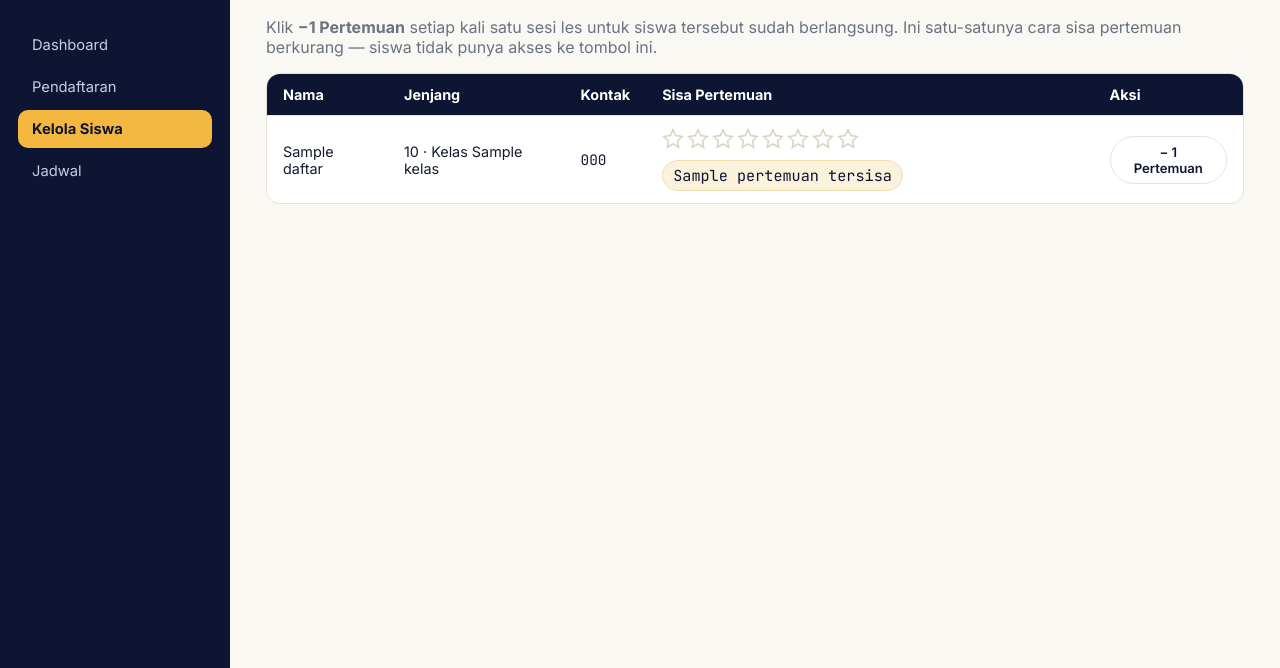
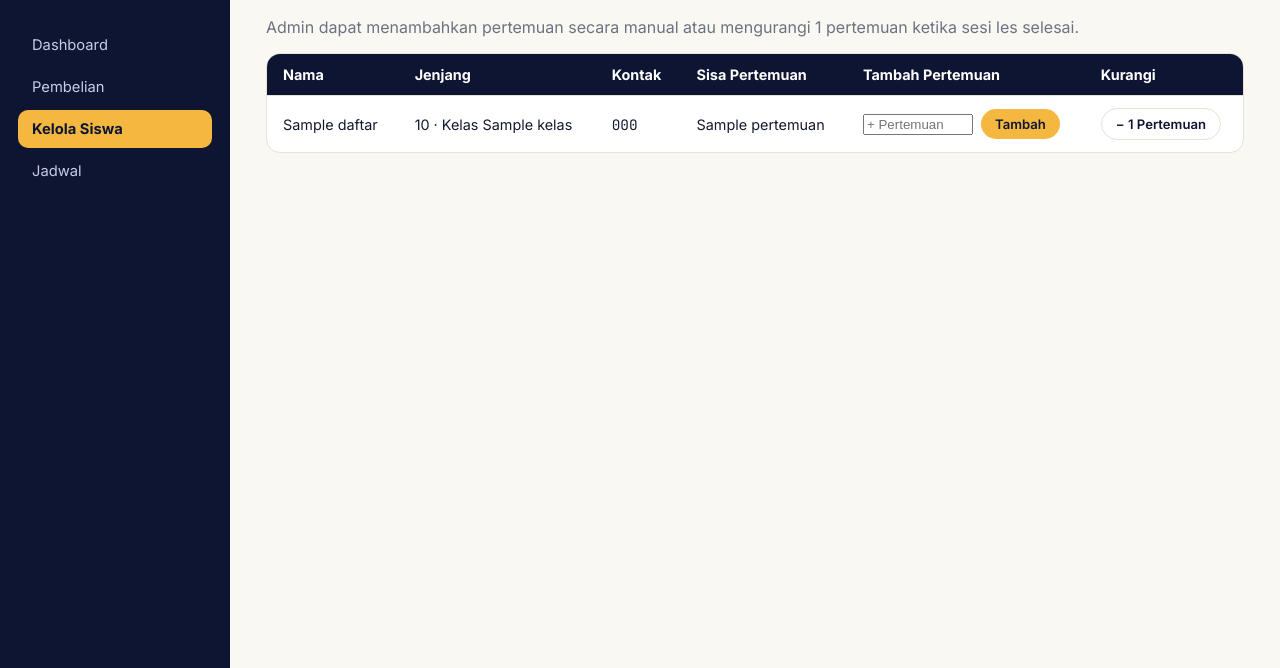
Before and after one commit to farhat884/Binar-Cerdas, a Flask app: template templates/admin/siswa.html in a window 1280 px wide. Shown: the part 127-795 px from the top of the page. Run offline with Flask 3, Linux system fonts and the light colour scheme; the template is opened without the code that fills it: most values are stand-ins (such as "Sample title", 1, 10 or a date in 2020); parts of the project's set-up code (start-up, migrations or seed data) failed here and were passed over.

Commit message:
Update siswa.html

```diff
--- a/templates/admin/siswa.html
+++ b/templates/admin/siswa.html
@@ -1,55 +1,259 @@
 {% extends "base.html" %}
+
 {% import "macros.html" as m %}
-{% block title %}Kelola Siswa — Admin Binar Cerdas{% endblock %}
+
+{% block title %}
+Kelola Siswa — Admin Binar Cerdas
+{% endblock %}
+
+
 {% block content %}
+
 <div class="dash">
+
   <aside class="dash-sidebar">
-    <div class="who">{{ session.get('name') }}</div>
-    <div class="role-tag">Admin</div>
+
+    <div class="who">
+      {{ session.get('name') }}
+    </div>
+
+    <div class="role-tag">
+      Admin
+    </div>
+
     <nav>
-      <a href="{{ url_for('admin.dashboard') }}">Dashboard</a>
-      <a href="{{ url_for('admin.pendaftaran') }}">Pendaftaran</a>
-      <a href="{{ url_for('admin.siswa') }}" class="active">Kelola Siswa</a>
-      <a href="{{ url_for('admin.jadwal') }}">Jadwal</a>
+
+      <a href="{{ url_for('admin.dashboard') }}">
+        Dashboard
+      </a>
+
+      <a href="{{ url_for('admin.pendaftaran') }}">
+        Pembelian
+      </a>
+
+      <a
+        href="{{ url_for('admin.siswa') }}"
+        class="active"
+      >
+        Kelola Siswa
+      </a>
+
+      <a href="{{ url_for('admin.jadwal') }}">
+        Jadwal
+      </a>
+
     </nav>
+
   </aside>
+
+
   <main class="dash-content">
-    <h1>Kelola Siswa</h1>
+
+    <h1>
+      Kelola Siswa
+    </h1>
+
     <p class="muted">
-      Klik <b>−1 Pertemuan</b> setiap kali satu sesi les untuk siswa tersebut sudah berlangsung.
-      Ini satu-satunya cara sisa pertemuan berkurang — siswa tidak punya akses ke tombol ini.
+
+      Admin dapat menambahkan pertemuan secara manual
+      atau mengurangi 1 pertemuan ketika sesi les selesai.
+
     </p>
 
+
     {% if daftar %}
-    <div class="table-wrap" style="margin-top:16px;">
+
+    <div
+      class="table-wrap"
+      style="margin-top:16px;"
+    >
+
       <table>
-        <thead><tr><th>Nama</th><th>Jenjang</th><th>Kontak</th><th>Sisa Pertemuan</th><th>Aksi</th></tr></thead>
+
+        <thead>
+
+          <tr>
+
+            <th>
+              Nama
+            </th>
+
+            <th>
+              Jenjang
+            </th>
+
+            <th>
+              Kontak
+            </th>
+
+            <th>
+              Sisa Pertemuan
+            </th>
+
+            <th>
+              Tambah Pertemuan
+            </th>
+
+            <th>
+              Kurangi
+            </th>
+
+          </tr>
+
+        </thead>
+
+
         <tbody>
+
           {% for s in daftar %}
+
           <tr>
-            <td>{{ s.name }}</td>
-            <td>{{ s.jenjang }} · Kelas {{ s.kelas }}</td>
-            <td class="mono">{{ s.phone }}</td>
-            <td>{{ m.star_meter(s.sisa_pertemuan) }}</td>
+
             <td>
-              <form method="POST" action="{{ url_for('admin.kurangi_siswa', user_id=s.id) }}"
-                    data-confirm="Catat 1 pertemuan selesai untuk {{ s.name }}? Sisa pertemuan akan berkurang 1.">
-                <button type="submit" class="btn btn-ghost btn-sm" {% if s.sisa_pertemuan <= 0 %}disabled{% endif %}>
+              {{ s.name }}
+            </td>
+
+
+            <td>
+
+              {{ s.jenjang }}
+
+              ·
+
+              Kelas
+
+              {{ s.kelas }}
+
+            </td>
+
+
+            <td class="mono">
+
+              {{ s.phone }}
+
+            </td>
+
+
+            <td>
+
+              {{ s.sisa_pertemuan or 0 }}
+
+              pertemuan
+
+            </td>
+
+
+            <td>
+
+              <form
+                method="POST"
+
+                action="{{ url_for(
+                  'admin.tambah_pertemuan_siswa',
+                  user_id=s.id
+                ) }}"
+
+                style="
+                  display:flex;
+                  gap:8px;
+                  align-items:center;
+                "
+              >
+
+                <input
+                  type="number"
+
+                  name="jumlah_pertemuan"
+
+                  min="1"
+
+                  placeholder="+ Pertemuan"
+
+                  required
+
+                  style="
+                    width:110px;
+                  "
+                >
+
+                <button
+                  type="submit"
+                  class="btn btn-gold btn-sm"
+                >
+
+                  Tambah
+
+                </button>
+
+              </form>
+
+            </td>
+
+
+            <td>
+
+              <form
+                method="POST"
+
+                action="{{ url_for(
+                  'admin.kurangi_siswa',
+                  user_id=s.id
+                ) }}"
+
+                data-confirm="
+                  Catat 1 pertemuan selesai
+                  untuk {{ s.name }}?
+                  Sisa pertemuan akan berkurang 1.
+                "
+              >
+
+                <button
+                  type="submit"
+
+                  class="btn btn-ghost btn-sm"
+
+                  {% if s.sisa_pertemuan <= 0 %}
+                  disabled
+                  {% endif %}
+                >
+
                   − 1 Pertemuan
+
                 </button>
+
               </form>
+
             </td>
+
           </tr>
+
           {% endfor %}
+
         </tbody>
+
       </table>
+
     </div>
+
+
     {% else %}
+
     <div class="empty-state">
-      <div class="glyph">🧑‍🎓</div>
-      <p>Belum ada siswa terdaftar.</p>
+
+      <div class="glyph">
+        🧑‍🎓
+      </div>
+
+      <p>
+        Belum ada siswa terdaftar.
+      </p>
+
     </div>
+
     {% endif %}
+
   </main>
+
 </div>
+
 {% endblock %}
```
